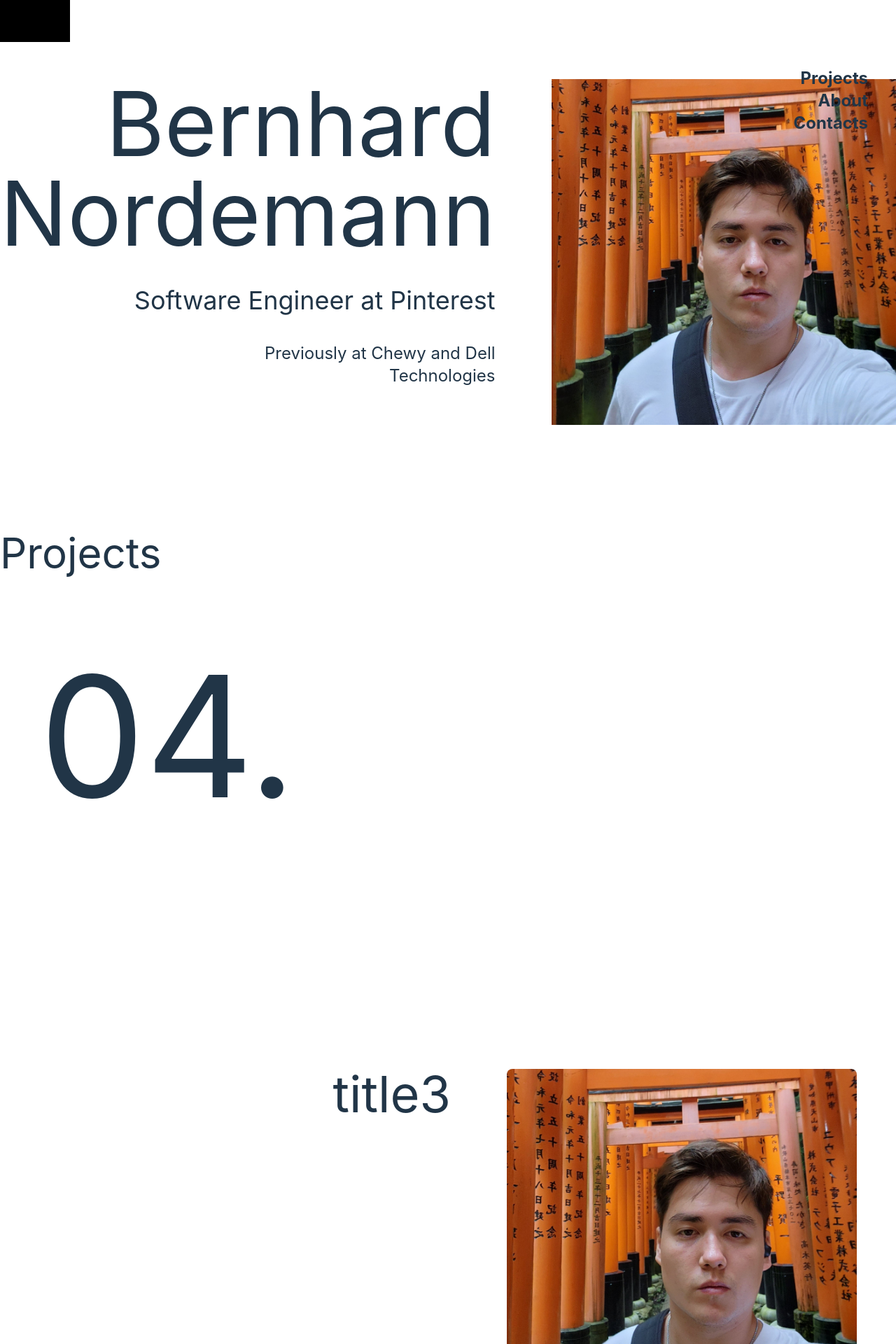
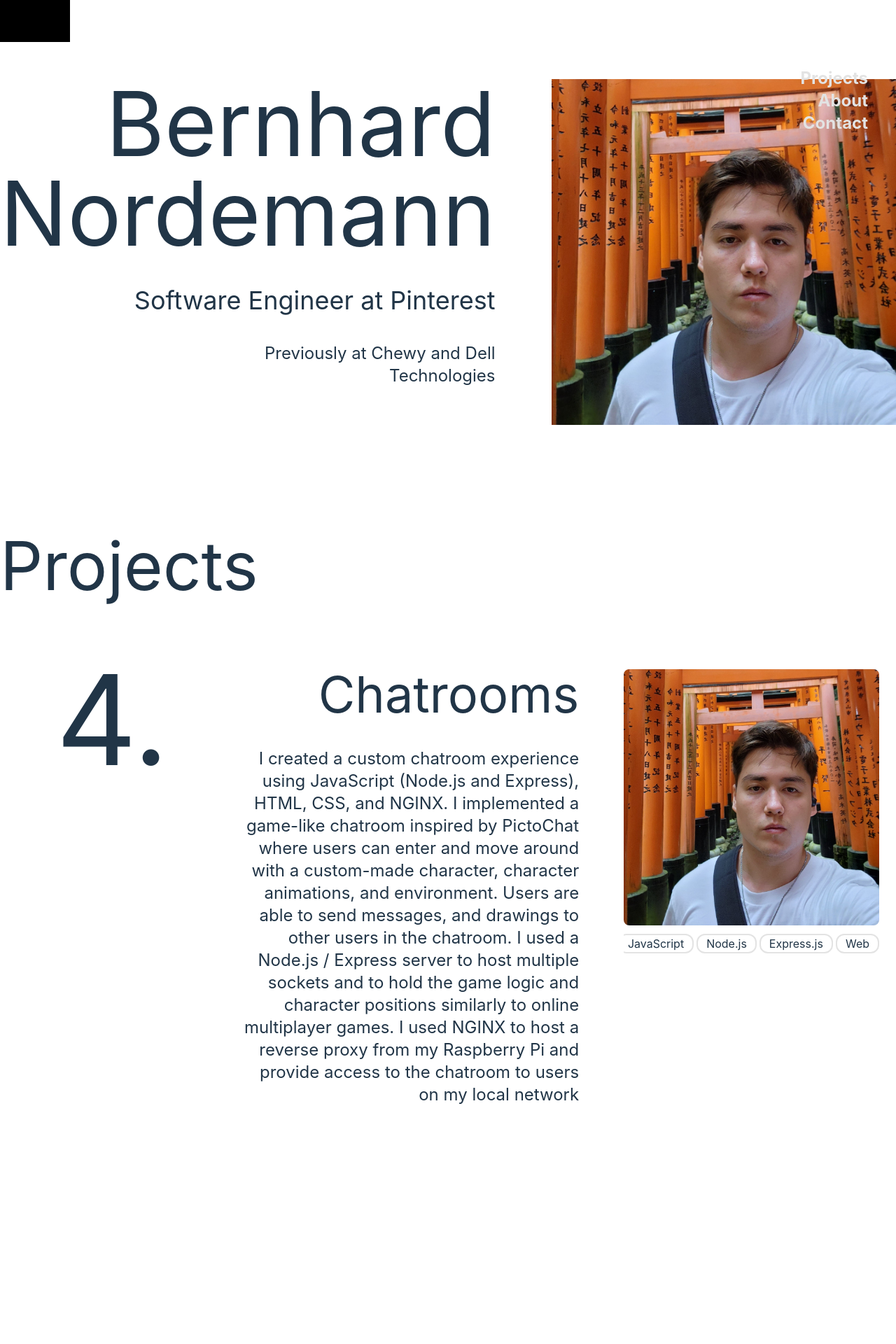
Before and after one commit to bhnord/portfolio_v2, a React (Vite) app: page / in a window 1280 px wide. Shown: the part 40-1960 px from the top of the page at 70% size. Built offline with nearby package versions, Linux system fonts and the light colour scheme.

Commit message:
added descriptions + formatted projects

```diff
--- a/src/components/About.tsx
+++ b/src/components/About.tsx
@@ -1,6 +1,7 @@
 export default function About() {
   return (
     <>
+      <h2 id="About"></h2>
       <p>About</p>
     </>
   );
--- a/src/components/Contact.tsx
+++ b/src/components/Contact.tsx
@@ -1,6 +1,7 @@
 export default function Contact() {
   return (
     <>
+      <h2 id="Contact"></h2>
       <p>contact</p>
     </>
   );
--- a/src/components/Navbar.tsx
+++ b/src/components/Navbar.tsx
@@ -1,12 +1,14 @@
 export default function Navbar() {
   //TODO: fix font
   //TODO: transform into diff mode
+  //TODO: add smooth scroll
+  //TODO: add animation on hover
   return (
     <>
-      <div className="text-2xl font-bold ">
-        <p>Projects</p>
-        <p>About</p>
-        <p>Contacts</p>
+      <div className="text-2xl font-bold text-secondary-color block sticky">
+        <a href="/#Projects">Projects</a>
+        <a href="/#About">About</a>
+        <a href="/#Contact">Contact</a>
       </div>
     </>
   );
--- a/src/components/Project.tsx
+++ b/src/components/Project.tsx
@@ -13,16 +13,16 @@ export default function Project({
   //TODO: change color
   return (
     <>
-      <div className="flex items-center h-[1200px]  ">
-        <div className="w-screen text-right overflow-hidden ">
-          <div className="flex justify-end mr-14">
-            <div className="w-2/5 mr-20">
-              <p className="text-7xl">{title}</p>
+      <div className="h-[1100px] px-6 grid grid-cols-5 justify-end">
+        <div className="text-right col-span-3">
+          <div className="mr-16">
+            <h3 className="text-7xl">{title}</h3>
             <p className="text-2xl mt-10">{description}</p>
           </div>
-            <div>
-              <img className="rounded-lg" src={img} width={500} />
-              <div className="mt-3">
+        </div>
+        <div className="col-span-2 overflow-hidden align">
+          <img className="block rounded-lg m-auto mr-0" src={img} width={500} />
+          <div className="flex mt-3 justify-end">
             {skills.map((skill) => (
               <span className="border-secondary-color border-2 border-solid rounded-xl px-3 ml-1">
                 {skill}
@@ -31,8 +31,6 @@ export default function Project({
           </div>
         </div>
       </div>
-        </div>
-      </div>
     </>
   );
 }
--- a/src/components/Projects.tsx
+++ b/src/components/Projects.tsx
@@ -4,8 +4,20 @@ import { useEffect, useRef, useState } from "react";
 import { motion, useInView, useScroll, useTransform } from "framer-motion";
 
 export default function Projects() {
-  const description1 = "";
-  const description2 = "";
+  const description1 =
+    "I created a custom chatroom experience using JavaScript (Node.js and Express), HTML, CSS, and NGINX. \
+    I implemented a game-like chatroom inspired by PictoChat where users can enter and move around with a \
+    custom-made character, character animations, and environment. Users are able to send messages, and drawings \
+    to other users in the chatroom. I used a Node.js / Express server to host multiple sockets and to hold the game logic and character \
+    positions similarly to online multiplayer games. I used NGINX to host a reverse proxy from my Raspberry Pi and provide access \
+    to the chatroom to users on my local network";
+  const description2 =
+    "I developed a website using the Spotify API, React, Typescript, Node.js, Express, and Linux. I created a \
+    custom website to keep track of my favorite songs and playlists, as well as control a Raspberry Pi remotely to \
+    play Spotify on a speaker. I pulled information about my account through the Spotify API and organized it to \
+    show my most recent listens, my top songs, and my playlists. It is hosted through a NGINX reverse proxy to \
+    enable users on the local network to see the site. A daemon runs on the same Raspberry Pi to control Spotify \
+    Playback through a connected speaker.";
   const description3 =
     "I worked in a group of three and traveled to Hong Kong to provide recommendations \
     as to whether or not STC Hong Kong could improve their current certification processes \
@@ -22,13 +34,13 @@ export default function Projects() {
     I defined a context free grammar (CFG) and used ANTLER to create a parse tree for input files. I used \
     this parse tree along with LLVM to compile the tree into a runnable x86_64 assembly executable file.";
 
-  const title1 = "title3";
-  const title2 = "title2";
+  const title1 = "Chatrooms";
+  const title2 = "Spotify Player";
   const title3 = "Blockchain Feasibility Assessment";
   const title4 = "Custom Programming Language";
 
-  const skills1: string[] = [];
-  const skills2: string[] = [];
+  const skills1 = ["JavaScript", "Node.js", "Express.js", "Web"];
+  const skills2 = ["React", "Node.js", "Express.js", "Linux"];
   const skills3 = ["Research"];
   const skills4 = ["C++", "Assembly", "Linux", "Clang"];
 
@@ -89,33 +101,38 @@ export default function Projects() {
 
   useEffect(() => {
     if (isInView1) {
-      setProject("01.");
+      setProject("1.");
     }
   }, [isInView1]);
   useEffect(() => {
     if (isInView2) {
-      setProject("02.");
+      setProject("2.");
     }
   }, [isInView2]);
 
   useEffect(() => {
     if (isInView3) {
-      setProject("03.");
+      setProject("3.");
     }
   }, [isInView3]);
 
   useEffect(() => {
     if (isInView4) {
-      setProject("04.");
+      setProject("4.");
     }
   }, [isInView4]);
 
   return (
     <>
-      <h2 className="text-6xl mb-[100px] ">Projects</h2>
-      <div className="w-screen">
-        <h1 className="text-[15rem] sticky top-8 ml-14">{project}</h1>
+      <h2 id="Projects" className="text-8xl mb-[100px] ">
+        Projects
+      </h2>
+      <div className="grid-gap grid grid-cols-12 items-start">
+        <h1 className="text-[14vw] sticky top-8 col-span-3 self-start leading-[.8] ml-[5rem]">
+          {project}
+        </h1>
 
+        <div className="col-span-9 ">
           {projects.map(({ ref, title, description, img, skills }) => (
             <motion.div ref={ref} key={title}>
               <Project
@@ -128,6 +145,7 @@ export default function Projects() {
             </motion.div>
           ))}
         </div>
+      </div>
     </>
   );
 }
--- a/src/index.css
+++ b/src/index.css
@@ -21,12 +21,10 @@
 }
 
 a {
-  font-weight: 500;
-  color: #646cff;
-  text-decoration: inherit;
+  display: block;
 }
 a:hover {
-  color: #535bf2;
+  color: orange;
 }
 
 body {
```
Lines whose indentation alone changed are shown as unchanged.
